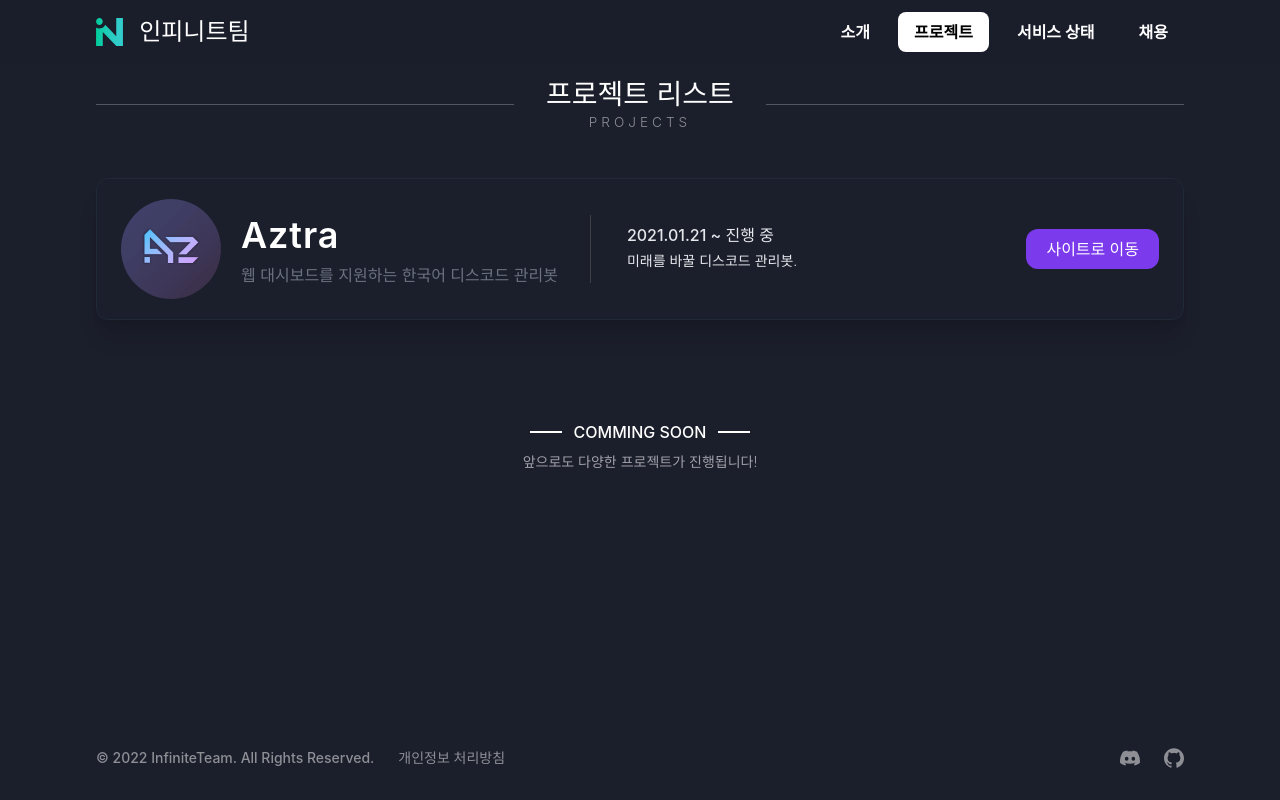
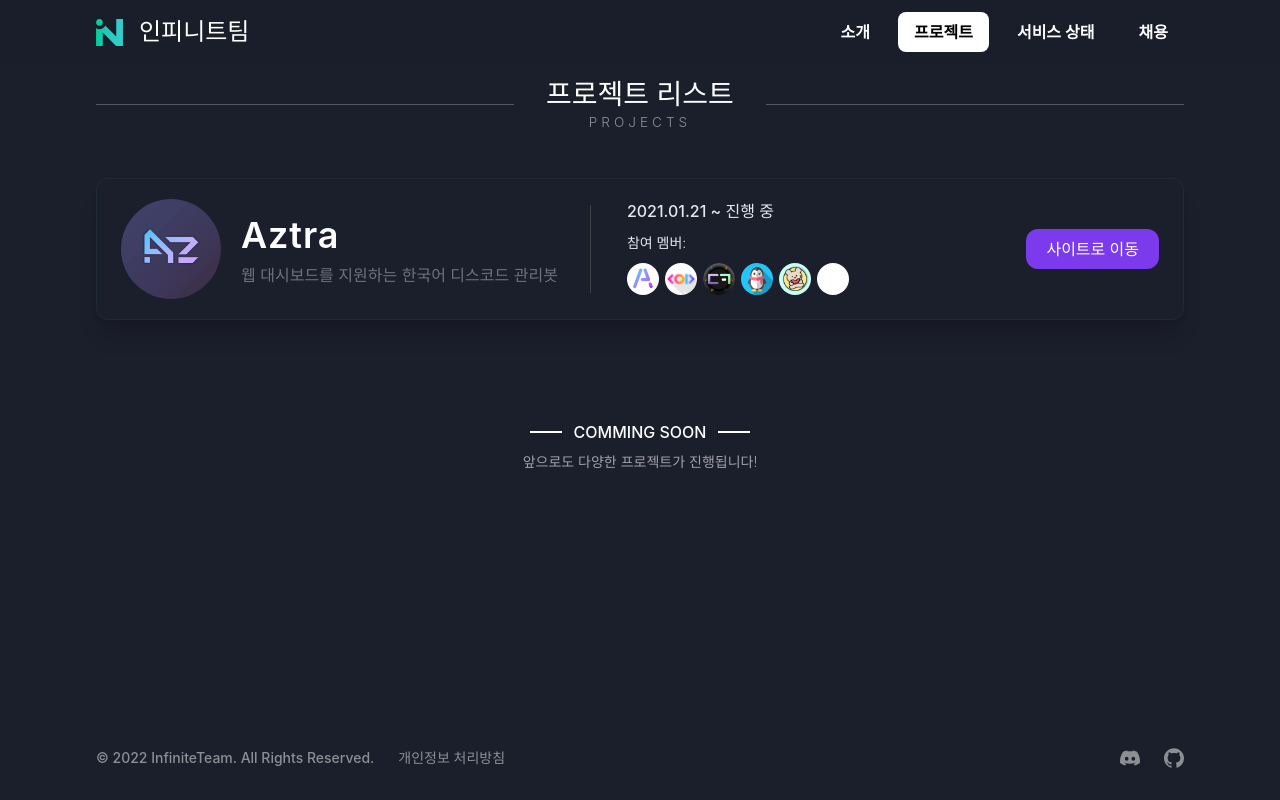
Before and after one commit to InfiniteTeam/inft.kr, a Next.js app: page /projects in a window 1280 px wide. Built offline with nearby package versions, Linux system fonts and the light colour scheme; a web font is replaced by a local one.

Commit message:
feat: 프로젝트 리스트에서 참여 멤버 표시 추가

```diff
--- a/src/components/Layout.tsx
+++ b/src/components/Layout.tsx
@@ -7,6 +7,7 @@ import { SiDiscord, SiGithub } from 'react-icons/si';
 import clsx from 'clsx';
 import { motion } from 'framer-motion';
 import { useEffect } from 'react';
+import Image from 'next/image';
 
 const variants = {
   hidden: { opacity: 0, y: 50 },
@@ -40,7 +41,13 @@ const Layout: React.FC<Props> = ({ page, className, children }) => {
         <Link href="/">
           <a>
             <div className={styles.brand}>
-              <img className={styles.logo} alt="" src="/logo.svg" />
+              <Image
+                className={styles.logo}
+                alt=""
+                src="/logo.svg"
+                height={27}
+                width={27}
+              />
               <div>인피니트팀</div>
             </div>
           </a>
--- a/src/pages/projects.tsx
+++ b/src/pages/projects.tsx
@@ -3,8 +3,13 @@ import Layout from 'components/Layout';
 import styles from 'styles/pages/Projects.module.scss';
 import aztra from 'assets/aztra.png';
 import Image from 'next/image';
+import members from 'data/members';
+import { Popover, Transition } from '@headlessui/react';
+import { useState } from 'react';
 
 const Projects: NextPage = () => {
+  const [isShowing, setIsShowing] = useState<string | null>(null);
+
   return (
     <Layout page="프로젝트">
       <div className={styles.section}>
@@ -22,7 +27,7 @@ const Projects: NextPage = () => {
           width={100}
           height={100}
         />
-        <div className="md:pr-8 md:mr-4 md:border-r-[0.5px] my-8 md:my-0 border-solid border-zinc-700">
+        <div className="md:pr-8 md:mr-4 md:border-r-[0.5px] my-8 md:my-0 border-solid border-zinc-700 py-2.5">
           <h2 className="text-4xl font-semibold tracking-wide mb-3">Aztra</h2>
           <div className="text-gray-500 font-light">
             웹 대시보드를 지원하는 한국어 디스코드 관리봇
@@ -30,7 +35,45 @@ const Projects: NextPage = () => {
         </div>
         <div className="text-gray-200">
           <div className="mb-2">2021.01.21 ~ 진행 중</div>
-          <div className="font-light text-sm">미래를 바꿀 디스코드 관리봇.</div>
+          <div className="text-sm font-light mt-3.5 mb-2.5">참여 멤버: </div>
+          <div className="flex gap-1.5 items-center">
+            {members.map((one) => (
+              <Popover
+                key={one.name}
+                className="relative"
+                onMouseEnter={() => setIsShowing(one.name)}
+                onMouseLeave={() => setIsShowing(null)}
+              >
+                <Popover.Button className="outline-none">
+                  <Image
+                    className="rounded-full"
+                    alt={one.name}
+                    src={one.avatar}
+                    width={32}
+                    height={32}
+                  />
+                </Popover.Button>
+
+                <Transition
+                  enter="transition duration-100 ease-out"
+                  enterFrom="transform scale-95 opacity-0"
+                  enterTo="transform scale-100 opacity-100"
+                  leave="transition duration-75 ease-out"
+                  leaveFrom="transform scale-100 opacity-100"
+                  leaveTo="transform scale-95 opacity-0"
+                  show={isShowing === one.name}
+                  onMouseEnter={() => setIsShowing(one.name)}
+                  onMouseLeave={() => setIsShowing(null)}
+                >
+                  {isShowing ? (
+                    <Popover.Panel className="absolute top-2 z-10 bg-gray-800/75 rounded-xl px-3 py-2 text-sm w-fit whitespace-nowrap">
+                      {one.name}
+                    </Popover.Panel>
+                  ) : null}
+                </Transition>
+              </Popover>
+            ))}
+          </div>
         </div>
         <hr className="md:hidden w-full border-b-[0.5px] border-solid border-zinc-700 my-6" />
         <div className="md:ml-auto">
```
